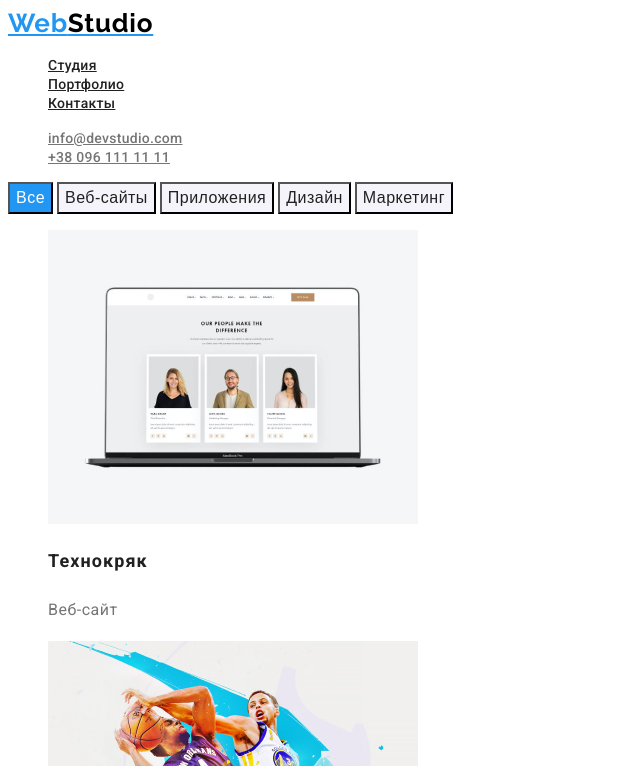
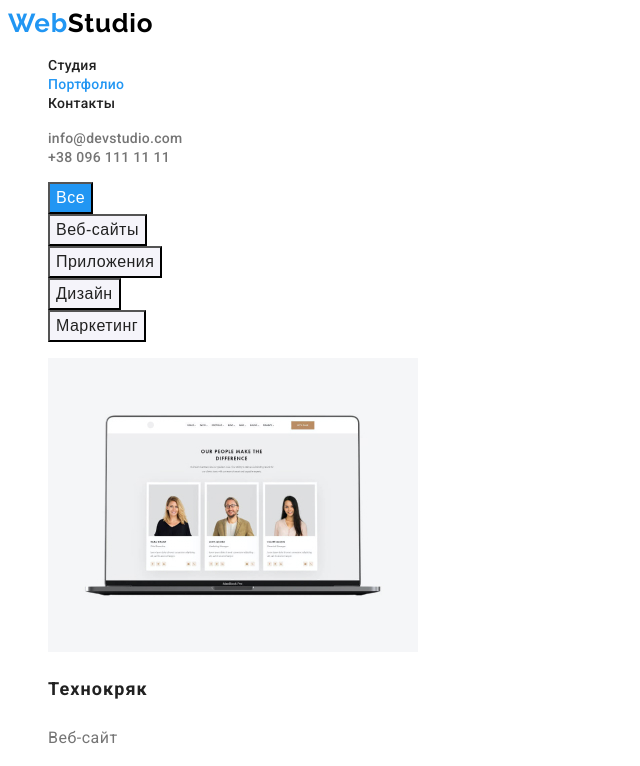
Before and after one commit to DenysKhm/goit-markup-hw-02, a plain HTML site: page portfolio.html in a window 1280 px wide. Both pictures are taken after a click on the button "Все". Shown: the top 766 px of the page, without its empty margins (0-640 px from the left). Drawn offline with Linux system fonts and the light colour scheme.

Commit message:
HW2 after check up

```diff
--- a/css/styles.css
+++ b/css/styles.css
@@ -18,6 +18,7 @@
     font-size: 26px;
     line-height: 1.2;
     letter-spacing: 0.03em;
+    text-decoration: none;
 }
 
 .logo-header {color: black;}
@@ -26,28 +27,34 @@
 ul {list-style: none;}
 
 /* цвет навигации сайта */
-.nav-site .link {
+.nav-site a {
     color: var(--title-text-color);
     font-weight: 500;
     font-size: 14px;
     line-height: 1.15;
     letter-spacing: 0.02em;
+    text-decoration: none;
 }
-.nav-site .link:hover,
-.nav-site .link:focus {
+.nav-site a:hover,
+.nav-site a:focus {
     color: var(--accent-text-color);
 }
 
 /* контакты хедер */
-.contacts .link {
+.contacts a {
     color: var(--primery-text-color);
     font-weight: 500;
     font-size: 14px;
     line-height: 1.15;
     letter-spacing: 0.02em;
+    text-decoration: none;
 }
-.contacts .link:hover,
-.contacts .link:focus {
+.contacts a:hover,
+.contacts a:focus {
+    color: var(--accent-text-color);
+}
+
+.nav-site .current {
     color: var(--accent-text-color);
 }
 
@@ -58,20 +65,24 @@ ul {list-style: none;}
     font-weight: 900;
     font-size: 44px;
     line-height: 1.36;
-    /* or 136% */
     text-align: center;
     letter-spacing: 0.06em;
-    text-transform: uppercase;
-}
+    text-transform: uppercase
+    }
 .button {
     background-color: #2196F3;
     color: #FFFFFF;
     font-weight: 700;
     font-size: 16px;
     line-height: 1.88;
+    display: flex;
     align-items: center;
     text-align: center;
     letter-spacing: 0.06em;
+    cursor: pointer;
+}
+.button:hover {
+    background-color: #158aea;
 }
 
 /* вторая секция */
@@ -100,14 +111,15 @@ ul {list-style: none;}
     text-align: center;
     letter-spacing: 0.03em;
 }
-.team .title {
+.workers .title {
     font-weight: 500;
     font-size: 16px;
-    line-height: 1.19;
+    line-height: 1.88;
     text-align: center;
     letter-spacing: 0.03em;
-}
-.team .text {
+    }
+
+.workers .text {
     font-weight: 400;
     font-size: 16px;
     line-height: 1.18;
@@ -144,13 +156,14 @@ ul {list-style: none;}
     font-size: 14px;
     line-height: 1.71;
     letter-spacing: 0.03em;
+    text-decoration: none;
 }
 
 /* ПОРТФОЛИО */
 .hidden {
     display: none;
 }
-.button-portfolio {
+.button-portfolio button{
     background-color: #F5F4FA;
     color: #212121;
     font-weight: 500;
@@ -161,8 +174,12 @@ ul {list-style: none;}
 
     cursor: pointer;
 }
-.button-portfolio:hover,
-.button-portfolio:focus {
+.button-portfolio button:hover,
+.button-portfolio button:focus {
+    background-color: var(--accent-text-color);
+    color: #FFFFFF;
+}
+.button-portfolio .current-button {
     background-color: var(--accent-text-color);
     color: #FFFFFF;
 }
--- a/portfolio.html
+++ b/portfolio.html
@@ -5,40 +5,45 @@
     <meta http-equiv="X-UA-Compatible" content="IE=edge">
     <meta name="viewport" content="width=device-width, initial-scale=1.0">
     <title>Document</title>
-    <link rel="stylesheet" href="./css/styles.css">
     <link href="https://fonts.googleapis.com/css2?family=Raleway:wght@700&family=Roboto:wght@400;500;700;900&display=swap"
         rel="stylesheet">
+    <link rel="stylesheet" href="./css/styles.css">
 </head>
 <body class="page">
     <!--Шапка-->
     <header>
-        <a href="/goit-markup-hw-01/index.html" class="logo">Web<span class="logo-header">Studio</span></a>
+        <a href="./index.html" class="logo">Web<span class="logo-header">Studio</span></a>
 
         <!--Навигация-->
         <nav>
             <ul class="nav-site">
-                <li><a href="./index.html" class="link">Студия</a></li>
-                <li><a href="./portfolio.html" class="link">Портфолио</a></li>
-                <li><a href="" class="link">Контакты</a></li>
+                <li><a href="./index.html">Студия</a></li>
+                <li><a href="./portfolio.html" class="current">Портфолио</a></li>
+                <li><a href="">Контакты</a></li>
             </ul>
         </nav>
 
         <!--Контакты-->
         <ul class="contacts">
-            <li><a href="mailto:info@devstudio.com" class="link">info@devstudio.com</a></li>
-            <li><a href="tel:+380961111111" class="link">+38 096 111 11 11</a></li>
+            <li><a href="mailto:info@devstudio.com">info@devstudio.com</a></li>
+            <li><a href="tel:+380961111111">+38 096 111 11 11</a></li>
         </ul>
     </header>
 
     <main>
         <section>
             <h1 class="hidden">Примеры</h1>
+            <ul class="button-portfolio">
+                <li><button type="button" class="current-button">Все</button></li>
+                <li><button type="button" >Веб-сайты</button></li>
+                <li><button type="button" >Приложения</button></li>
+                <li><button type="button" >Дизайн</button></li>
+                <li><button type="button" >Маркетинг</button></li>
+            </ul>
 
-                <button type="button" class="button-portfolio">Все</button>
-                <button type="button" class="button-portfolio">Веб-сайты</button>
-                <button type="button" class="button-portfolio">Приложения</button>
-                <button type="button" class="button-portfolio">Дизайн</button>
-                <button type="button" class="button-portfolio">Маркетинг</button>
+
+
+
 
 
             <ul class="portfolio">
```
Also changed, not shown: index.html (+8 -8 lines).
